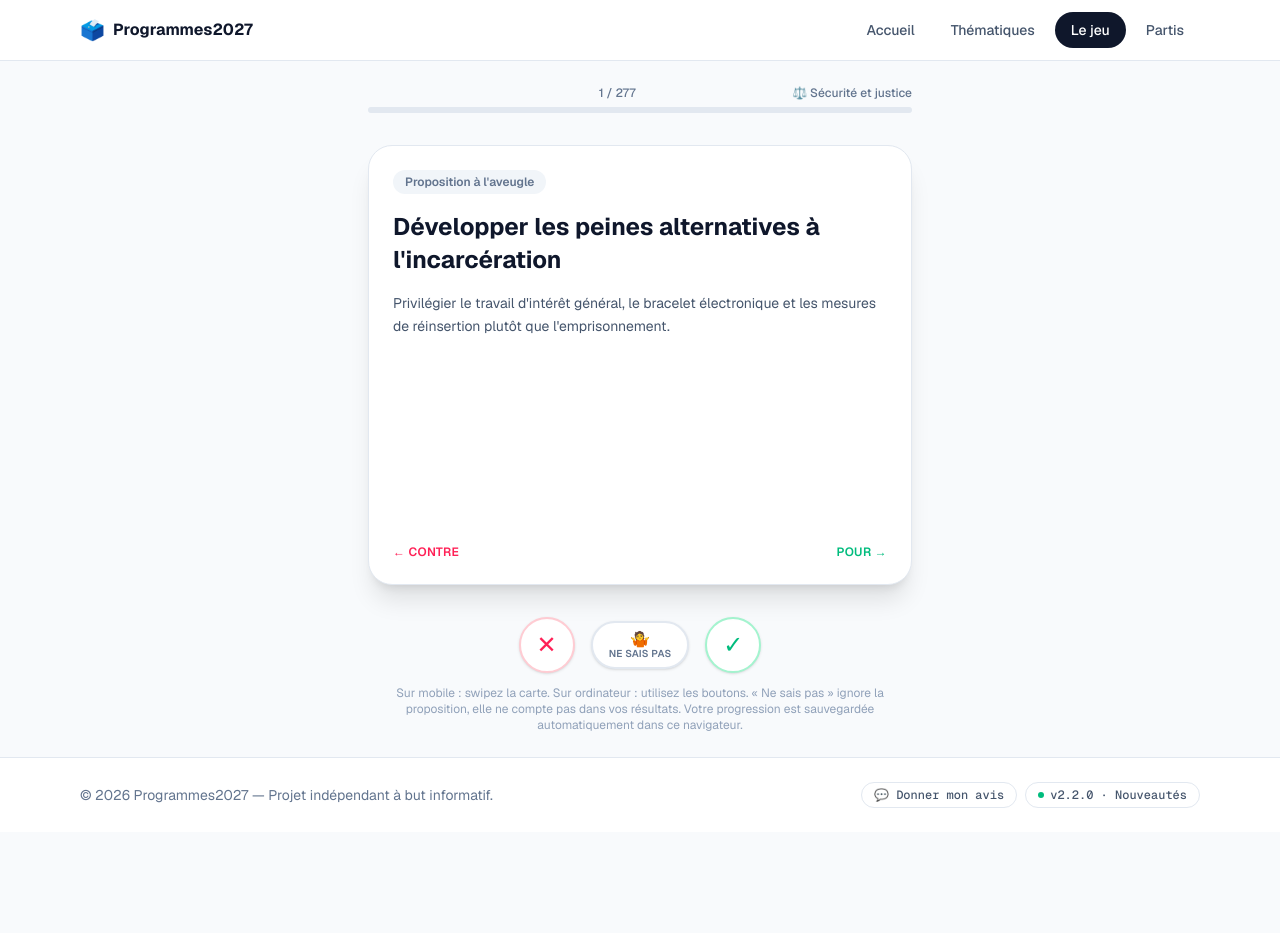
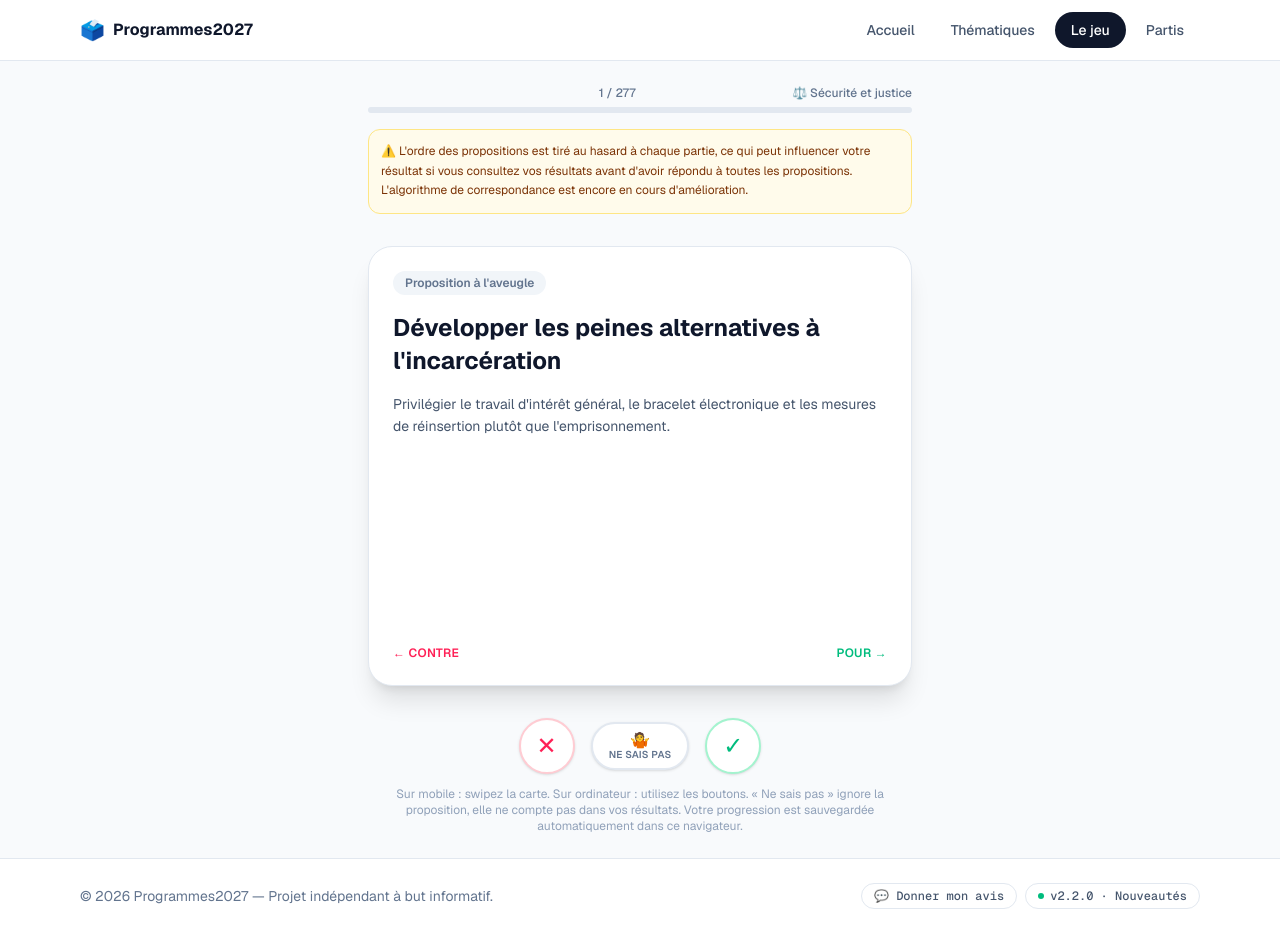
Before and after one commit to ghostwan/Programmes2027, a Next.js app: page /jeu in a window 1280 px wide. Before the commit the page ends 832 px from the top, so only its background shows below. Built offline with nearby package versions, Linux system fonts and the light colour scheme.

Commit message:
Add a disclaimer about random question order and algorithm maturity
- Show a persistent note in the quiz explaining that the randomized
  question order can influence the result (especially when checking
  results before finishing), and that the matching algorithm is still
  being refined

```diff
--- a/src/components/SwipeGame.tsx
+++ b/src/components/SwipeGame.tsx
@@ -247,6 +247,13 @@ function GamePlay({ initialSavedState }: { initialSavedState: GameState | null }
         )}
       </div>
 
+      <p className="mb-4 rounded-xl border border-amber-200 bg-amber-50 p-3 text-xs leading-relaxed text-amber-900">
+        ⚠️ L&apos;ordre des propositions est tiré au hasard à chaque partie,
+        ce qui peut influencer votre résultat si vous consultez vos résultats
+        avant d&apos;avoir répondu à toutes les propositions. L&apos;algorithme
+        de correspondance est encore en cours d&apos;amélioration.
+      </p>
+
       {/* Card */}
       <div className="relative flex flex-1 items-center justify-center py-4">
         <motion.div
```
Also changed, not shown: 1 other file (tests, documents, lock files or other folders).
